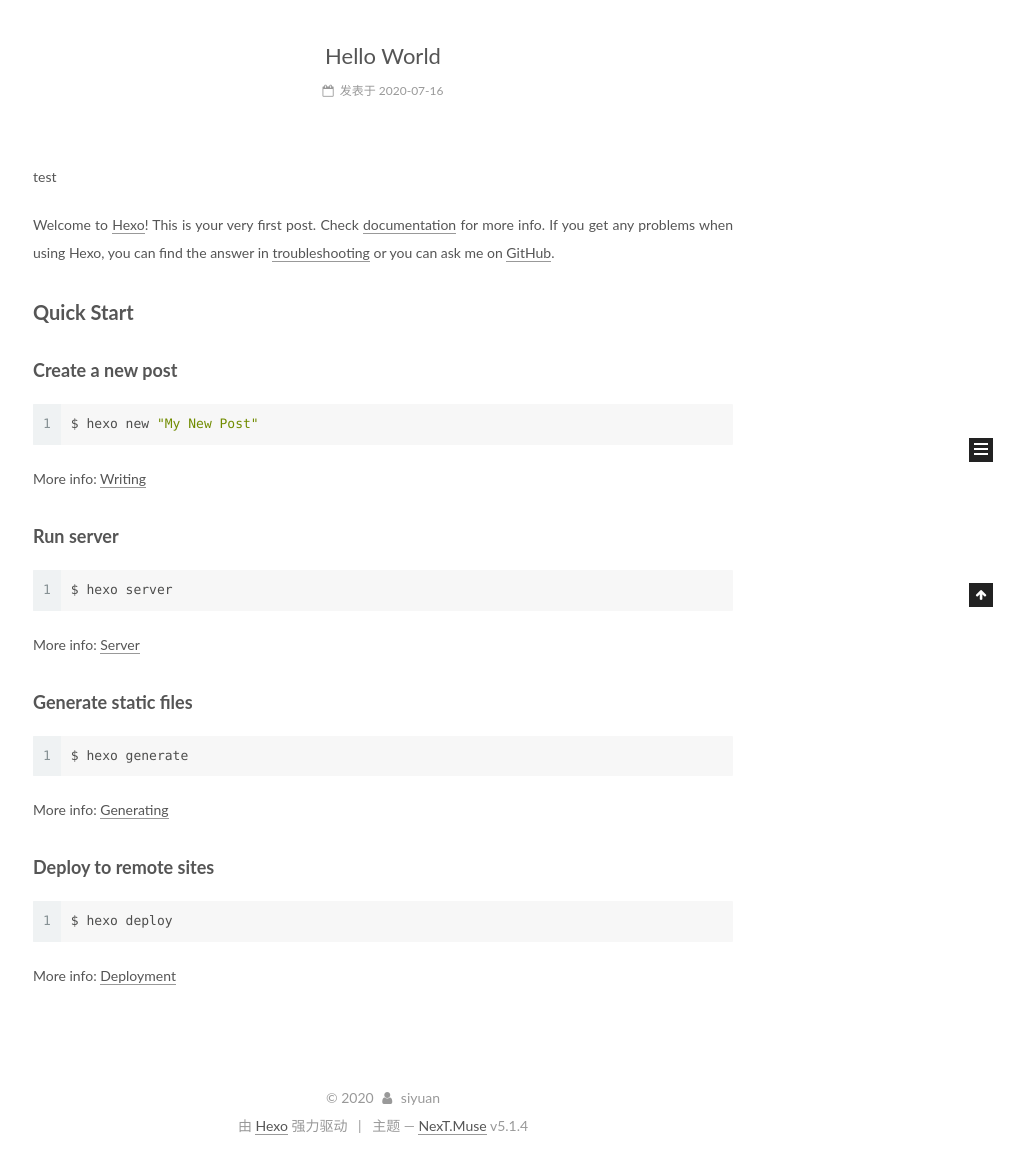
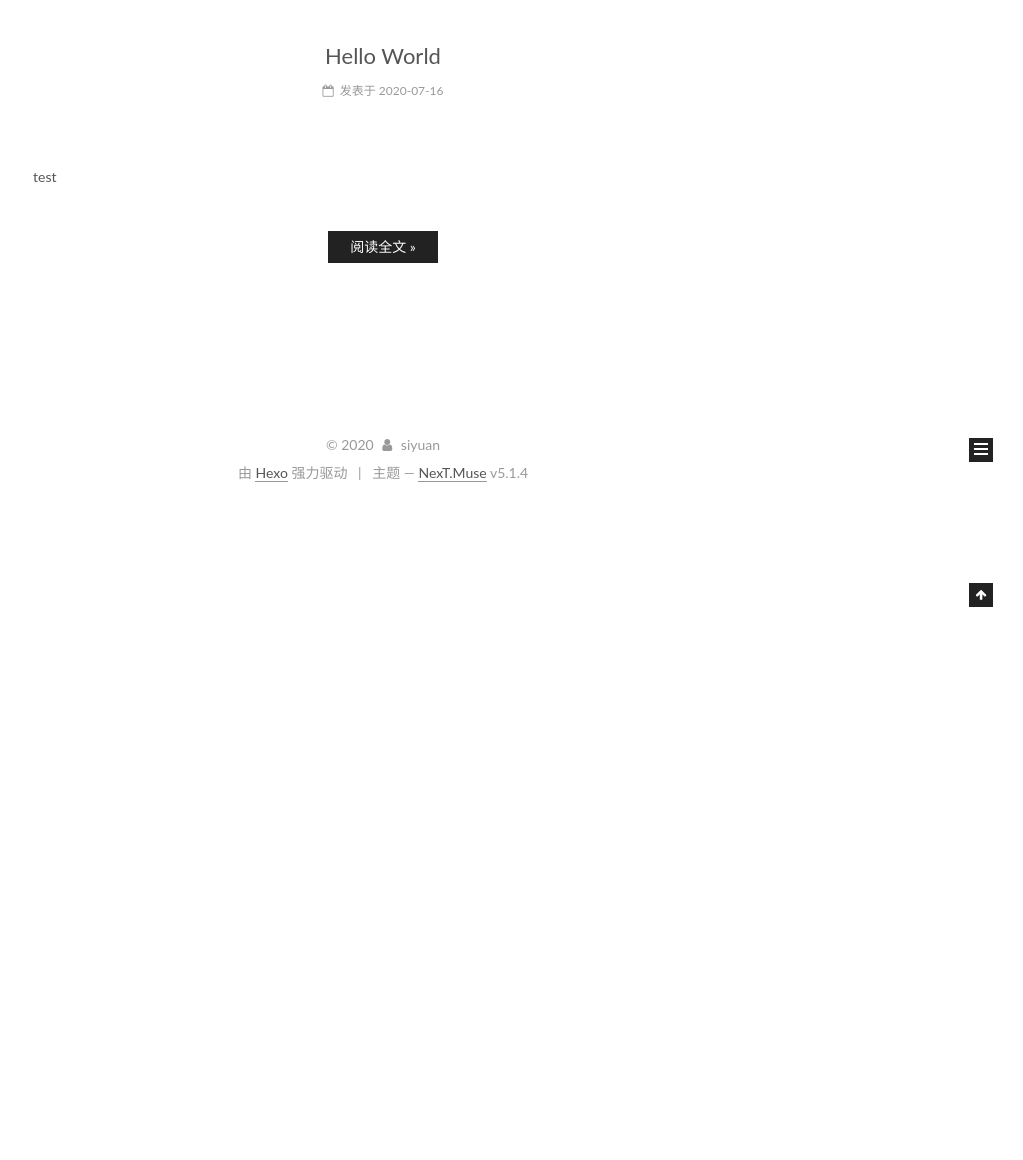
Before and after one commit to chusiyuan/chusiyuan.github.io, a plain HTML site: page index.html in a window 1280 px wide. Shown: the part 293-1453 px from the top of the page, without its empty margins (257-1280 px from the left). After the commit the page ends 800 px from the top, so only its background shows below. Drawn offline with Linux system fonts and the light colour scheme.

Commit message:
Site updated: 2020-07-18 11:38:20

```diff
--- a/css/main.css
+++ b/css/main.css
@@ -1822,7 +1822,7 @@ pre .javascript .function {
   width: 4px;
   height: 4px;
   border-radius: 50%;
-  background: #91ff73;
+  background: #966c99;
 }
 .links-of-blogroll {
   font-size: 13px;
--- a/index.html
+++ b/index.html
@@ -308,23 +308,14 @@
 
 
 
-
-            <p>test</p>
-<p>Welcome to <a href="https://hexo.io/" target="_blank" rel="noopener">Hexo</a>! This is your very first post. Check <a href="https://hexo.io/docs/" target="_blank" rel="noopener">documentation</a> for more info. If you get any problems when using Hexo, you can find the answer in <a href="https://hexo.io/docs/troubleshooting.html" target="_blank" rel="noopener">troubleshooting</a> or you can ask me on <a href="https://github.com/hexojs/hexo/issues" target="_blank" rel="noopener">GitHub</a>.</p>
-<h2 id="Quick-Start"><a href="#Quick-Start" class="headerlink" title="Quick Start"></a>Quick Start</h2><h3 id="Create-a-new-post"><a href="#Create-a-new-post" class="headerlink" title="Create a new post"></a>Create a new post</h3><figure class="highlight bash"><table><tr><td class="gutter"><pre><span class="line">1</span><br></pre></td><td class="code"><pre><span class="line">$ hexo new <span class="string">"My New Post"</span></span><br></pre></td></tr></table></figure>
-
-<p>More info: <a href="https://hexo.io/docs/writing.html" target="_blank" rel="noopener">Writing</a></p>
-<h3 id="Run-server"><a href="#Run-server" class="headerlink" title="Run server"></a>Run server</h3><figure class="highlight bash"><table><tr><td class="gutter"><pre><span class="line">1</span><br></pre></td><td class="code"><pre><span class="line">$ hexo server</span><br></pre></td></tr></table></figure>
-
-<p>More info: <a href="https://hexo.io/docs/server.html" target="_blank" rel="noopener">Server</a></p>
-<h3 id="Generate-static-files"><a href="#Generate-static-files" class="headerlink" title="Generate static files"></a>Generate static files</h3><figure class="highlight bash"><table><tr><td class="gutter"><pre><span class="line">1</span><br></pre></td><td class="code"><pre><span class="line">$ hexo generate</span><br></pre></td></tr></table></figure>
-
-<p>More info: <a href="https://hexo.io/docs/generating.html" target="_blank" rel="noopener">Generating</a></p>
-<h3 id="Deploy-to-remote-sites"><a href="#Deploy-to-remote-sites" class="headerlink" title="Deploy to remote sites"></a>Deploy to remote sites</h3><figure class="highlight bash"><table><tr><td class="gutter"><pre><span class="line">1</span><br></pre></td><td class="code"><pre><span class="line">$ hexo deploy</span><br></pre></td></tr></table></figure>
-
-<p>More info: <a href="https://hexo.io/docs/one-command-deployment.html" target="_blank" rel="noopener">Deployment</a></p>
-
-
+          <p>test</p>
+          <!--noindex-->
+          <div class="post-button text-center">
+            <a class="btn" href="/2020/07/16/hello-world/#more" rel="contents">
+              阅读全文 &raquo;
+            </a>
+          </div>
+          <!--/noindex-->
 
 
     </div>
```
Also changed, not shown: 2020/07/16/hello-world/index.html (+5 -3 lines).
